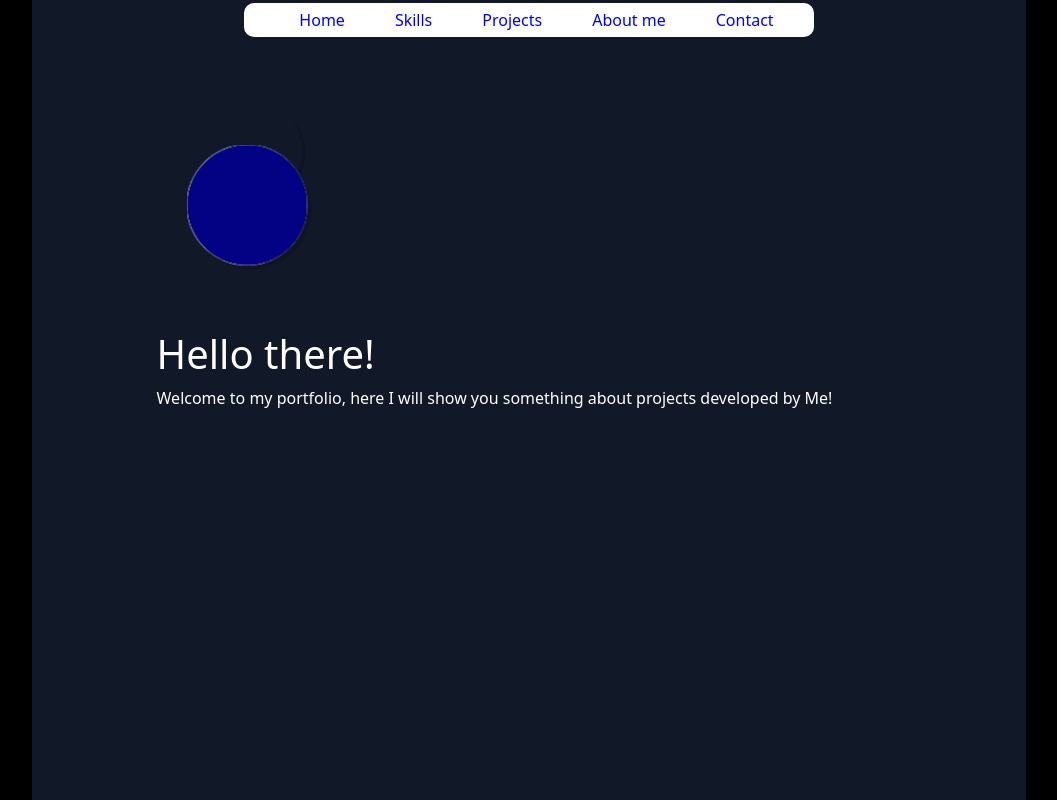
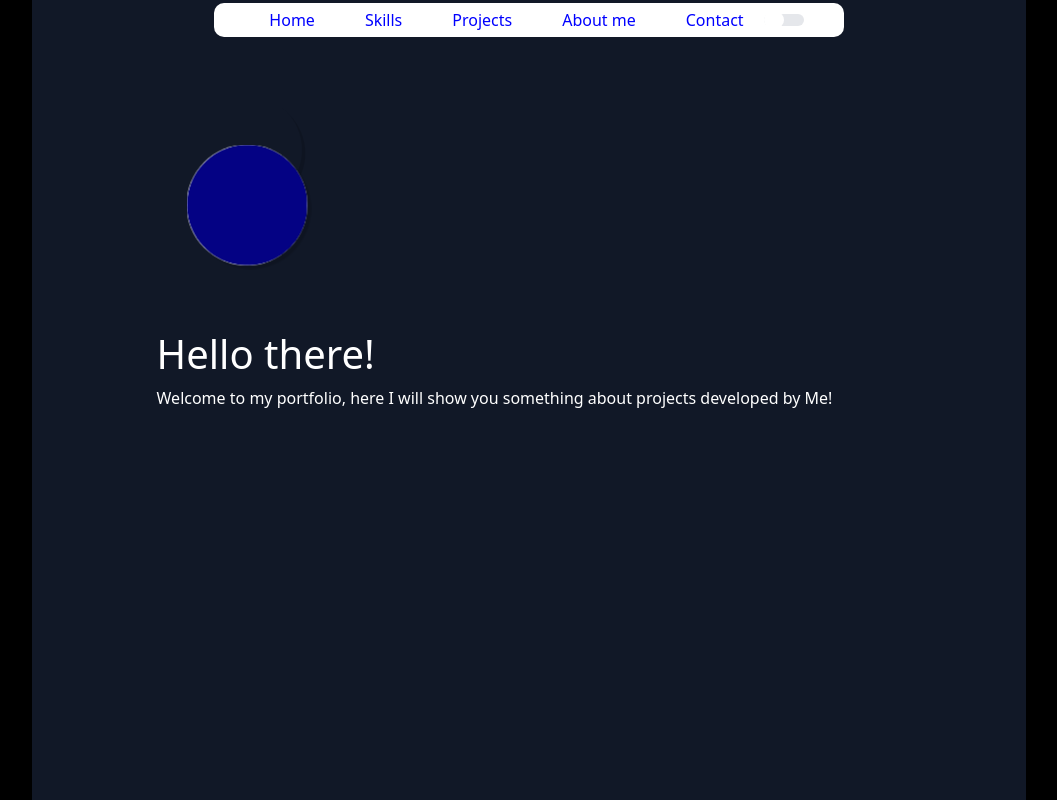
Before and after one commit to andrefsilveira1/react-portfolio, a React (Create React App) app: page / in a window 1280 px wide. Shown: the top 800 px of the page, without its empty margins (111-1168 px from the left). Built offline with nearby package versions, Linux system fonts and the light colour scheme.

Commit message:
feat: create toggle dark/light mode

```diff
--- a/src/components/nav/index.js
+++ b/src/components/nav/index.js
@@ -1,8 +1,13 @@
-import React from 'react';
+import React, { useState } from 'react';
 import { HashLink as Link } from "react-router-hash-link";
 import "./index.css"
 
 export default function Nav() {
+  const [value, setValue] = useState(false);
+
+  function changeValue() {
+    setValue(!value);
+  }
   return (
     <nav className='top-nav'>
       <Link to="#home">
@@ -20,6 +25,10 @@
       <Link to="#contact">
         Contact
       </Link>
+      <label class="relative inline-flex items-center cursor-pointer ml-5">
+        <input type="checkbox" value="" class="sr-only peer"  onChange={changeValue}/>
+        <div class="select-none w-10 h-3 bg-gray-200 peer-focus:outline-none peer-focus:ring-4 peer-focus:ring-blue-300 dark:peer-focus:ring-blue-800 rounded-full peer dark:bg-gray-700 peer-checked:after:translate-x-full peer-checked:after:border-white after:content-[''] after:absolute after:top-[-2px] after:left-[0px] after:bg-white after:rounded-full after:h-4 after:w-5 after:transition-all peer-checked:bg-blue-600"></div>
+      </label>
     </nav>
   )
 }
```
